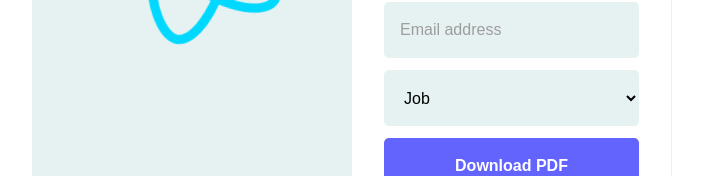
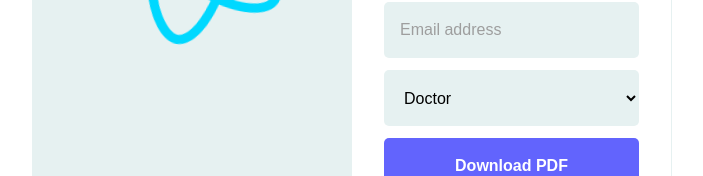
Before and after one commit to briansegs/Meta-Front-End_Web_Developer, a React (Vite) app in the folder advanced-react/week1/practice_03/: page / in a window 1280 px wide. Shown: the part 415-591 px from the top of the page, without its empty margins (288-991 px from the left). Built offline with nearby package versions, Linux system fonts and the light colour scheme.

Commit message:
feat: Add Select component

```diff
--- a/advanced-react/week1/practice_03/src/App.jsx
+++ b/advanced-react/week1/practice_03/src/App.jsx
@@ -1,5 +1,6 @@
 import reactLogo from "./assets/react.svg";
 import "./App.css";
+import Select from "./components/Select";
 
 function App() {
   return (
@@ -16,9 +17,7 @@ function App() {
           <form>
             <input type="text" placeholder="Your first name" />
             <input type="text" placeholder="Email address" />
-            <select name="" id="">
-              <option value="job">Job</option>
-            </select>
+            <Select />
             <button type="submit">Download PDF</button>
           </form>
         </div>
--- /dev/null
+++ b/advanced-react/week1/practice_03/src/components/Select.jsx
@@ -0,0 +1,23 @@
+const jobs = [
+  "Doctor",
+  "Engineer",
+  "Teacher",
+  "Lawyer",
+  "Accountant",
+  "Architect",
+  "Pharmacist",
+];
+
+const Select = () => {
+  return (
+    <select name="" id="">
+      {jobs.map((job) => (
+        <option value={job} key={job}>
+          {job}
+        </option>
+      ))}
+    </select>
+  );
+};
+
+export default Select;
```
